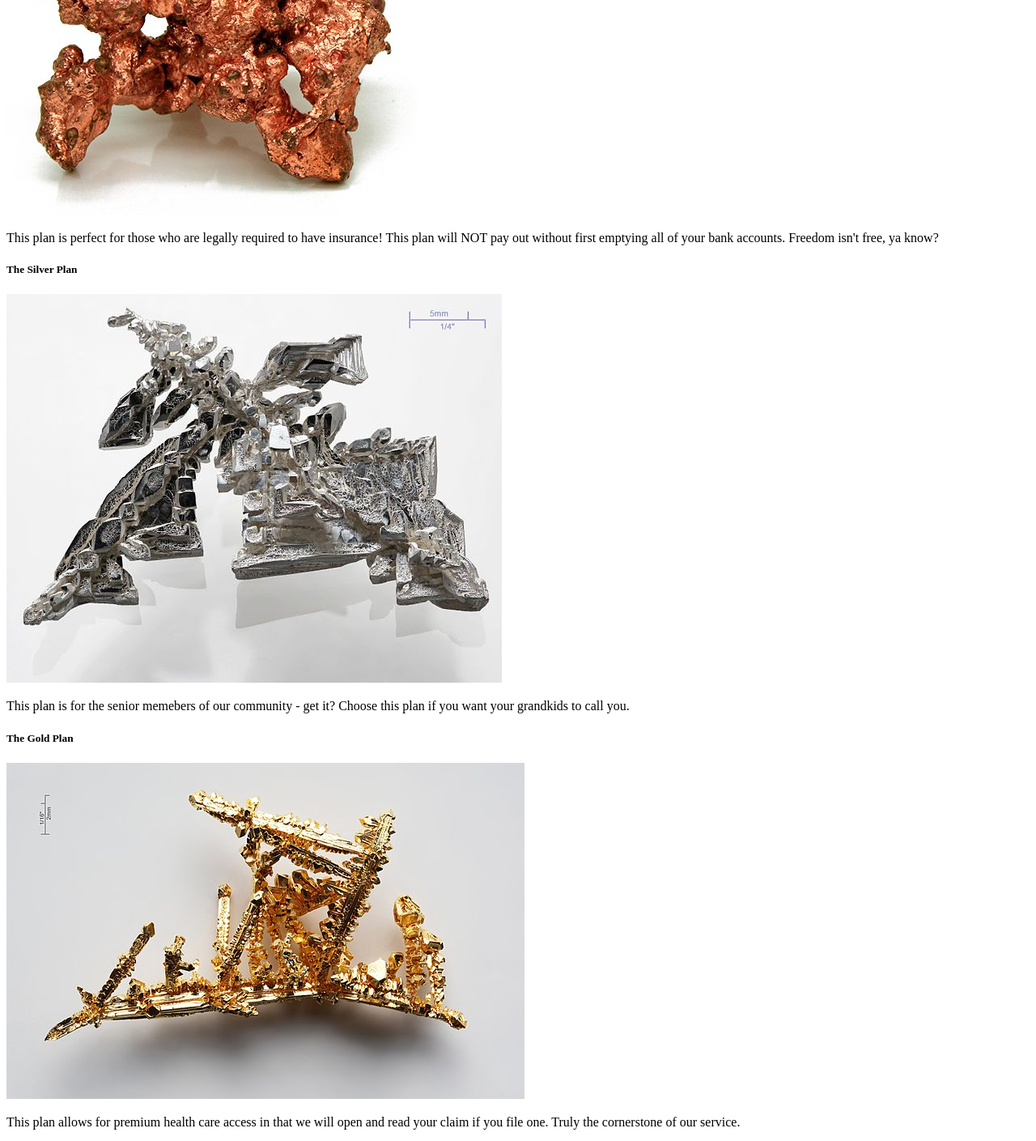
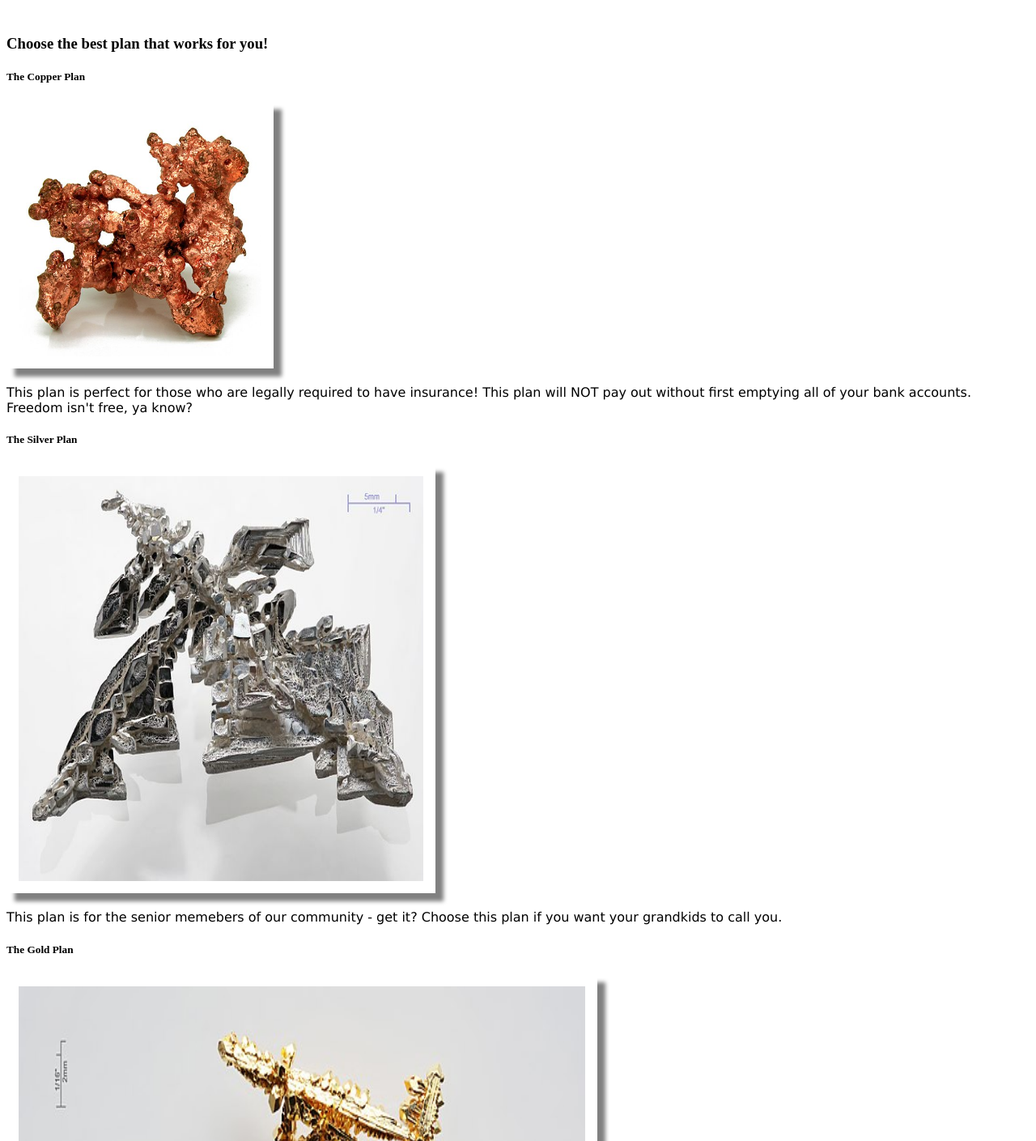
Before and after one commit to AreiCaruthers/html-me-something, a plain HTML site: page index.html in a window 1280 px wide. Shown: the part 1050-2459 px from the top of the page at 81% size. Drawn offline with Linux system fonts and the light colour scheme.

Commit message:
Assignemnt 4 finish

```diff
--- a/index.html
+++ b/index.html
@@ -1,7 +1,8 @@
 <!DOCTYPE html>
 <html>
    <head>
-      <title>PatriotCare</title>
+	<link rel="stylesheet" type="text/css" href="styles.css">
+    <title>PatriotCare</title>
    </head>
    <body>
 		<main>
@@ -15,17 +16,17 @@
 			</ul>
 			<h4>If you've answered yes or no to these questions, then PatriotCare (PCare), is the MLM/Healthcare provide you need!</h4>
 			<p> PCare was created by Americans who have insurance for Americans who need insurance. This core idea drives PCare to provide the "standard" in healthcare while also providing a very competitive MLM oppertunity. When you use your insurance, your premiums are used as for PCare's marketing budget. More visits to the hospital have never been more profitable!</p>
-				<img src = ".\images\mlm.png" alt = "A totally logical image of totally not a pyramid scheme" title = "A totally logical image of totally not a pyramid scheme">
+				<img id="pyramid" src = ".\images\mlm.png" alt = "A totally logical image of totally not a pyramid scheme" title = "A totally logical image of totally not a pyramid scheme">
 			<h3>Choose the best plan that works for you!</h3>
 			<h5>The Copper Plan</h5>
-			<img src = ".\images\copper.jpg" alt = "Dull and boring, much like this plan" title = "Dull and boring, much like this plan">
-			<p>This plan is perfect for those who are legally required to have insurance! This plan will NOT pay out without first emptying all of your bank accounts. Freedom isn't free, ya know?</p>
+			<img id="copper" src = ".\images\copper.jpg" alt = "Dull and boring, much like this plan" title = "Dull and boring, much like this plan">
+			<p class="planText">This plan is perfect for those who are legally required to have insurance! This plan will NOT pay out without first emptying all of your bank accounts. Freedom isn't free, ya know?</p>
 			<h5>The Silver Plan</h5>
-			<img src = ".\images\silver.jpg" alt = "Oooo now we're talkin, baby!" title = "Oooo now we're talkin, baby!">
-			<p>This plan is for the senior memebers of our community - get it? Choose this plan if you want your grandkids to call you.</p>
+			<img id="silver" src = ".\images\silver.jpg" alt = "Oooo now we're talkin, baby!" title = "Oooo now we're talkin, baby!">
+			<p class="planText">This plan is for the senior memebers of our community - get it? Choose this plan if you want your grandkids to call you.</p>
 			<h5>The Gold Plan</h5>
-			<img src = ".\images\gold.jpg" alt = "This image is worth 1000 words if the words were worth $1000 each" title = "This image is worth 1000 words if the words were worth $1000 each">
-			<p>This plan allows for premium health care access in that we will open and read your claim if you file one. Truly the cornerstone of our service.</p>
+			<img id="gold" src = ".\images\gold.jpg" alt = "This image is worth 1000 words if the words were worth $1000 each" title = "This image is worth 1000 words if the words were worth $1000 each">
+			<p class="planText">This plan allows for premium health care access in that we will open and read your claim if you file one. Truly the cornerstone of our service.</p>
 		</main>
 
    </body>
--- /dev/null
+++ b/styles.css
@@ -0,0 +1,33 @@
+#pyramid {
+	height: 800px;
+	width: 800px;
+}
+
+p.planText {
+  font-family: "Lucida Sans Unicode", "Lucida Grande", sans-serif;
+}
+
+h {
+  font-family: Impact, Charcoal, sans-serif
+}
+
+#copper {
+	width: 300px;
+	height: 300px;
+	padding: 15px;
+	box-shadow: 10px 10px 5px grey;
+}
+
+#silver {
+	width: 500px;
+	height: 500px;
+	padding: 15px;
+	box-shadow: 10px 10px 5px grey;
+}
+
+#gold {
+	width: 700px;
+	height: 700px;
+	padding: 15px;
+	box-shadow: 10px 10px 5px grey;
+}
```
